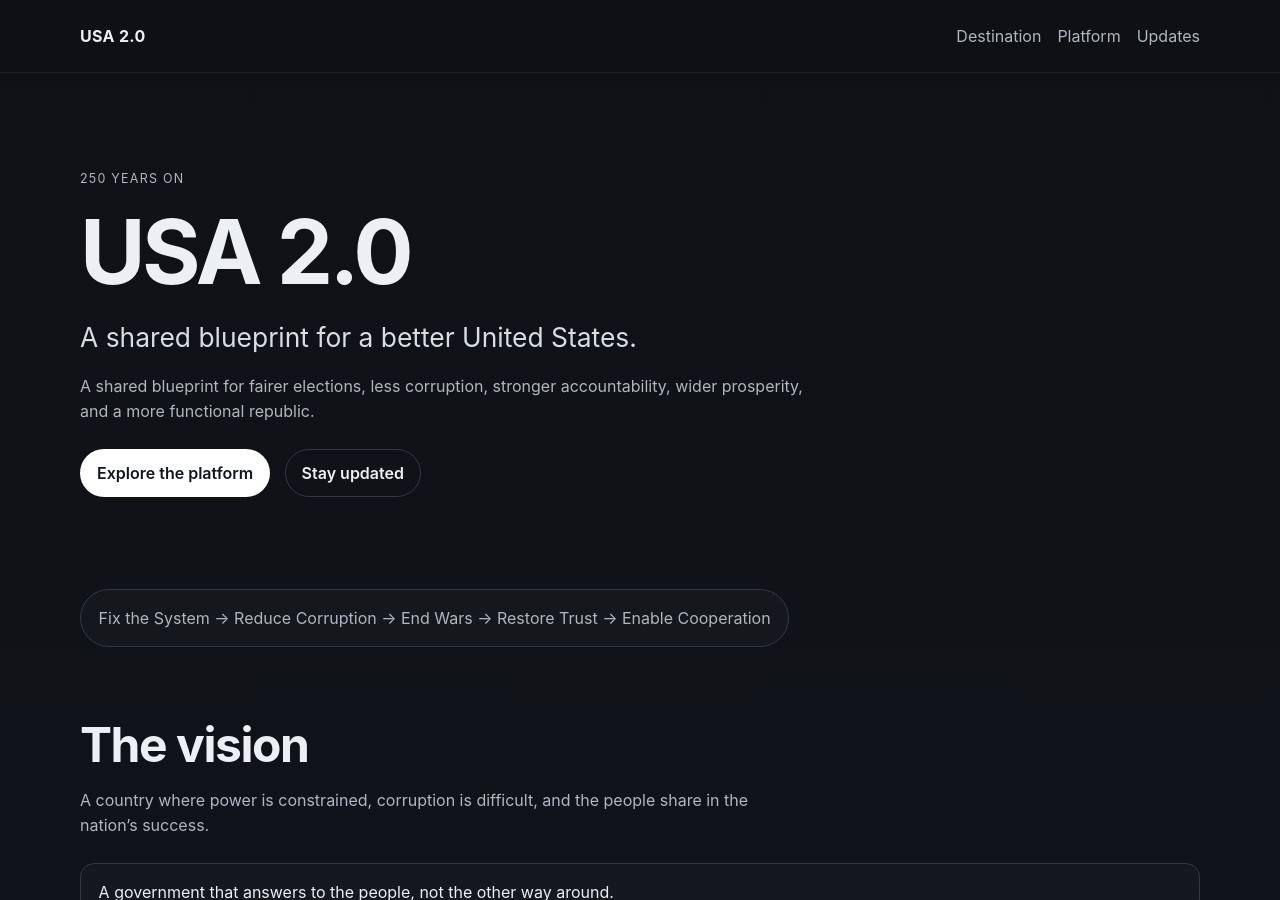
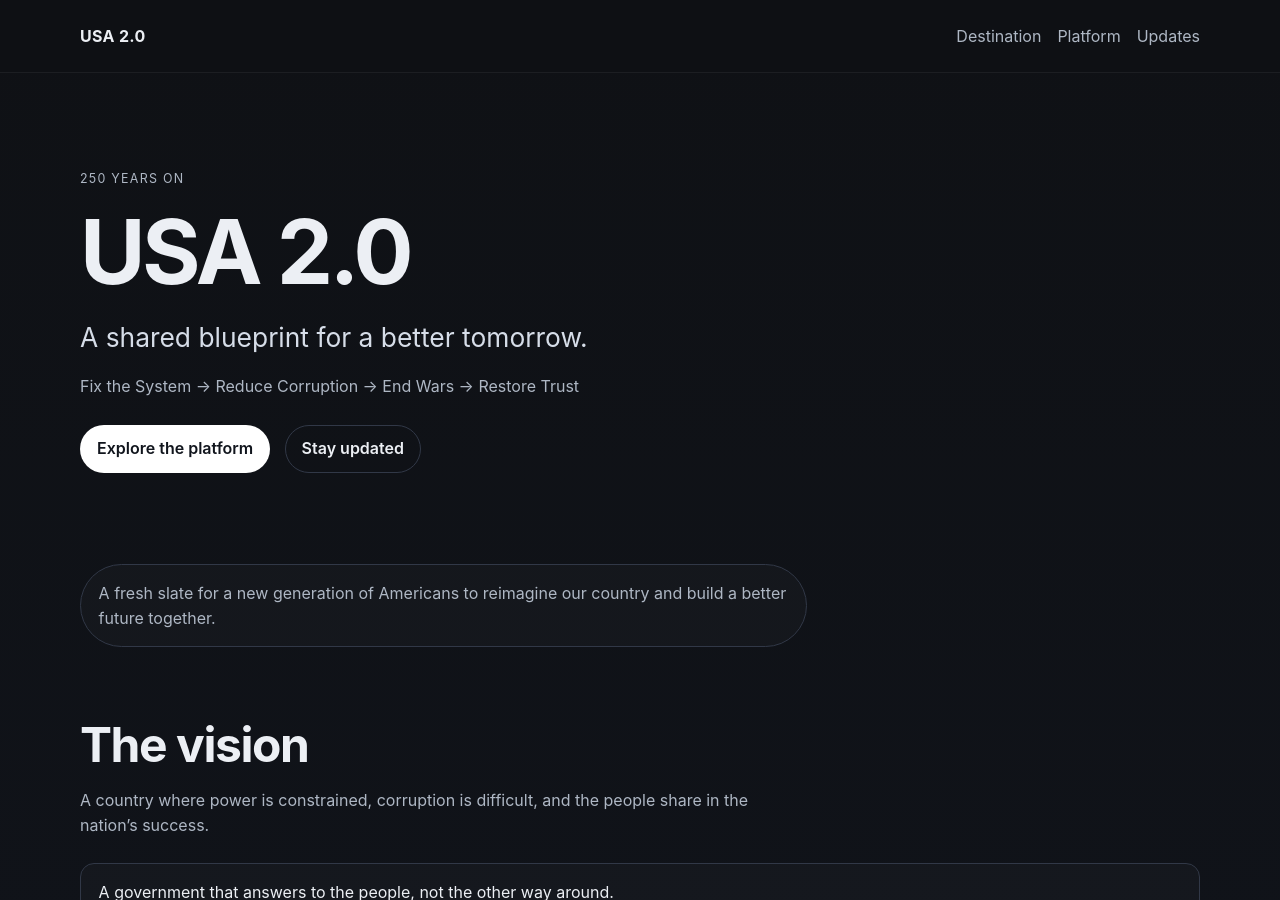
Before and after one commit to AaronBClark/usa2.0, a Jekyll site: the page built from index.md, in a window 1280 px wide and 900 px high. Built offline with Jekyll 4.4.1, drawn with Linux system fonts in a browser that asks for light colours.

Commit message:
text update

```diff
--- a/_data/homepage.yml
+++ b/_data/homepage.yml
@@ -1,13 +1,13 @@
 site_name: USA 2.0
-tagline: A shared blueprint for a better United States.
-hero_text: A shared blueprint for fairer elections, less corruption, stronger accountability, wider prosperity, and a more functional republic.
+tagline: A shared blueprint for a better tomorrow.
+hero_text: Fix the System -> Reduce Corruption -> End Wars -> Restore Trust
 primary_cta:
   label: Explore the platform
   href: "#platform"
 secondary_cta:
   label: Stay updated
   href: "#get-updates"
-orientation: Fix the System -> Reduce Corruption -> End Wars -> Restore Trust -> Enable Cooperation
+orientation: A fresh slate for a new generation of Americans to reimagine our country and build a better future together.
 destination:
   - A government that answers to the people, not the other way around.
   - Elections people can trust, where every voice carries real weight.
```
